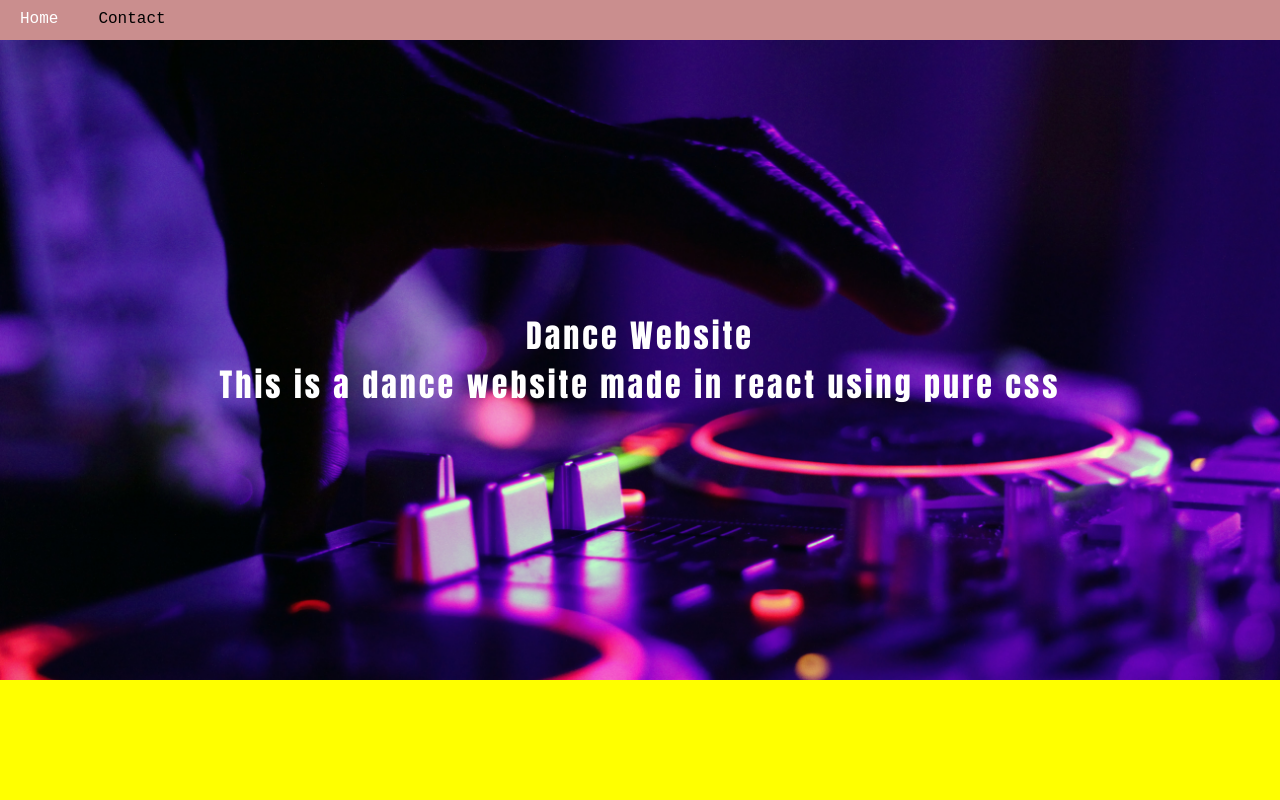
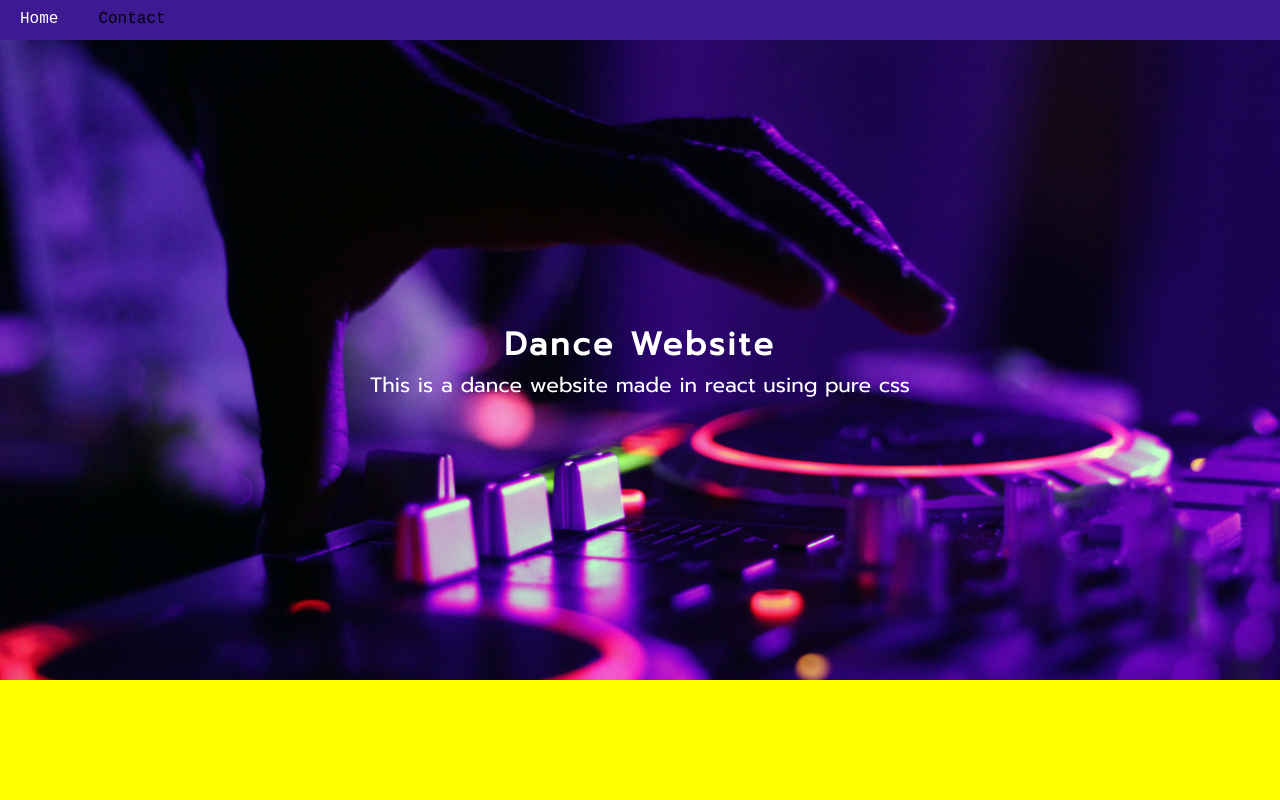
Before and after one commit to cybersaksham/React-Dance-Webiste, a React (Create React App) app in the folder frontend/: page / in a window 1280 px wide. Shown: the top 800 px of the page. Built offline with nearby package versions, Linux system fonts and the light colour scheme.

Commit message:
about enhanced

```diff
--- a/frontend/src/App.css
+++ b/frontend/src/App.css
@@ -1,4 +1,4 @@
-@import url('https://fonts.googleapis.com/css2?family=Anton&display=swap');
+@import url('https://fonts.googleapis.com/css2?family=Anton&family=Prompt&display=swap');
 
 * {
   margin: 0;
--- a/frontend/src/Components/Home.js
+++ b/frontend/src/Components/Home.js
@@ -5,7 +5,7 @@
   return (
     <div>
       <section id="aboutSection">
-        <p>Dance Website</p>
+        <h1>Dance Website</h1>
         <p>This is a dance website made in react using pure css</p>
       </section>
       <section id="serviceSection"></section>
--- a/frontend/src/Style/Home.css
+++ b/frontend/src/Style/Home.css
@@ -9,10 +9,16 @@
   background: url("../Gallery/about_bg.jpg") no-repeat center center/cover;
 }
 
+#aboutSection h1 {
+  font-size: 2rem;
+  font-family: "Prompt", sans-serif;
+  letter-spacing: 3px;
+  color: white;
+}
+
 #aboutSection p {
-  font-size: 2rem;
-  font-family: "Anton", sans-serif;
-  letter-spacing: 3px;
+  font-size: 1.3rem;
+  font-family: "Prompt", sans-serif;
   color: white;
 }
 
--- a/frontend/src/Style/Navbar.css
+++ b/frontend/src/Style/Navbar.css
@@ -1,5 +1,5 @@
 nav {
-  background-color: #ca8e8e;
+  background-color: #3d1992;
 }
 
 nav ul {
```
